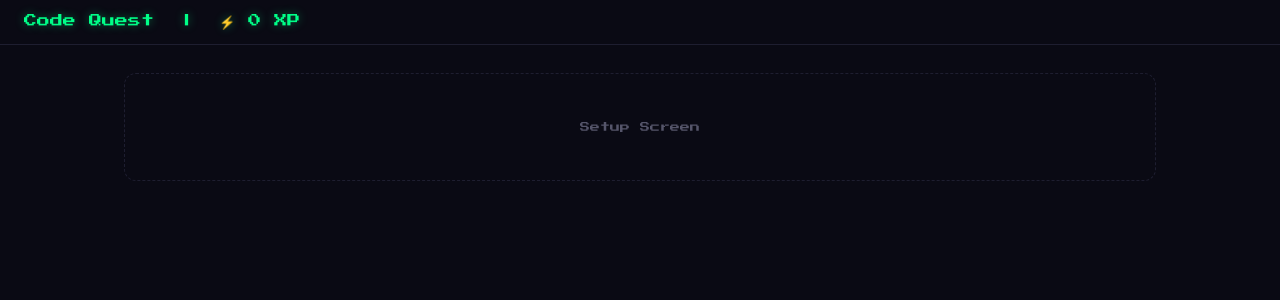
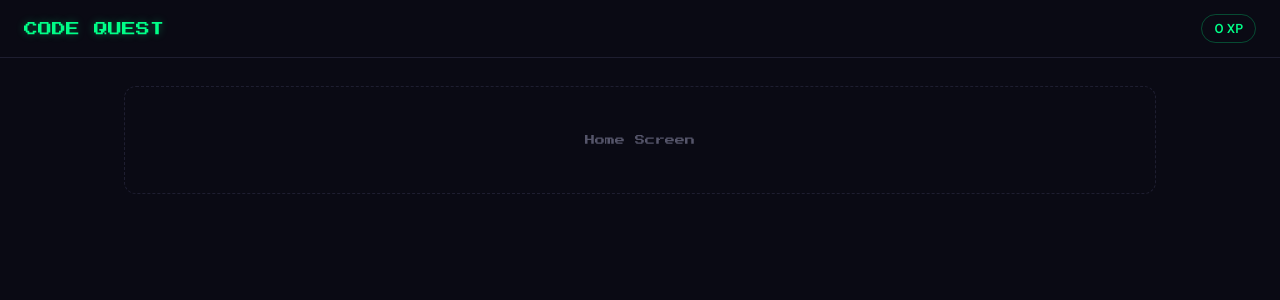
Before and after one commit to baishnabikumari/CodeQuest, a React (Vite) app: page / in a window 1280 px wide. Shown: the top 300 px of the page. Built offline with nearby package versions, Linux system fonts and the light colour scheme.

Commit message:
added header component into main app so logo and xp now shows on every scree and removed old placeholder, also removed the setup screen entirely cuz i will now use a .env file for API instead - the app loads straight to the home screen.

```diff
--- a/src/App.jsx
+++ b/src/App.jsx
@@ -1,8 +1,9 @@
 import { useState } from "react"
 import "./style.css"
+import Header from "./Header"
 
 export default function App(){
-    const [screen, setScreen] = useState("setup")
+    const [screen, setScreen] = useState("home")
     const [apiKey, setApiKey] = useState("")
     const [topic, setTopic] = useState(null)
     const [diff, setDiff] = useState("Easy")
@@ -12,11 +13,8 @@ export default function App(){
 
     return(
         <div className="app">
-            <div className="header-placeholder">
-                Code Quest &nbsp;|&nbsp; ⚡ {xp} XP
-            </div>
+            <Header xp={xp} streak={streak}/>
             <div className="body">
-                {screen === "setup" && <div className="placeholder">Setup Screen</div>}
                 {screen === "home" && <div className="placeholder">Home Screen</div>}
                 {screen === "loading" && <div className="place">Loading</div>}
                 {screen === "challenge" && <div className="placeholder">challenge</div>}
--- /dev/null
+++ b/src/Header.jsx
@@ -0,0 +1,17 @@
+export default function Header({ xp, streak}){
+    return(
+        <header className="header">
+            <span className="logo">CODE QUEST</span>
+            <div className="header-right">
+                {streak >= 2 &&(
+                    <span className="badge" style={{color: "var(--orange)", borderColor: "#ff634844"}}>
+                        🔥{streak}x
+                    </span>
+                )}
+                <span className="badge" style={{color: "var(--green", borderColor: "#00ff8844"}}>
+                    {xp} XP
+                </span>
+            </div>
+        </header>
+    )
+}
--- a/src/style.css
+++ b/src/style.css
@@ -151,3 +151,36 @@ a:hover{
     border-radius: var(--radius-sm);
     font-size: 13px;
 }
+
+.header{
+    padding: 14px 24px;
+    border-bottom: 1px solid var(--border);
+    display: flex;
+    justify-content: space-between;
+    align-items: center;
+    background: var(--bg);
+    position: sticky;
+    top: 0;
+    z-index: 10;
+}
+
+.logo{
+    font-family: var(--font-game);
+    font-size: 14px;
+    color: var(--green);
+    animation: logoPulse 4s ease-in-out infinite;
+}
+
+.header-right{
+    display: flex;
+    gap: 10px;
+    align-items: center;
+}
+
+.badge{
+    padding: 5px 12px;
+    border-radius: 20px;
+    font-size: 13px;
+    font-weight: 600;
+    border: 1px solid;
+}
```
Also changed, not shown: 1 other file (tests, documents, lock files or other folders).
